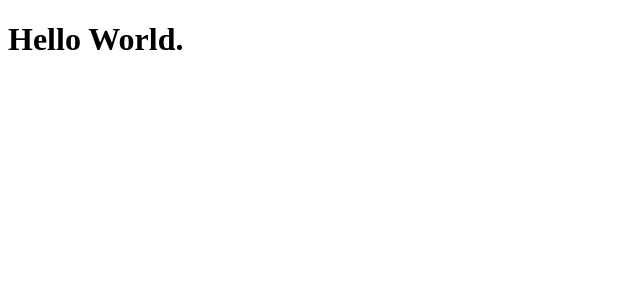
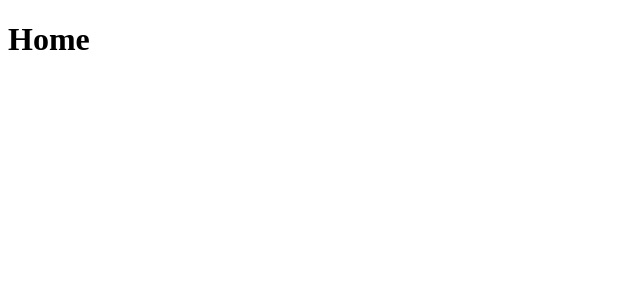
Before and after one commit to rafael-p-s/desafio---CompanySector, a React (Vite) app in the folder frontend/: page / in a window 1280 px wide. Shown: the top 300 px of the page, without its empty margins (0-640 px from the left). Built offline with nearby package versions, Linux system fonts and the light colour scheme.

Commit message:
Created and set up reqact-router-dom and the pages.

```diff
--- a/frontend/src/App.jsx
+++ b/frontend/src/App.jsx
@@ -1,7 +1,12 @@
+import React from "react";
+import { BrowserRouter } from "react-router-dom";
+import { MainRoutes } from "./routes/index.jsx";
 function App() {
   return (
     <>
-      <h1>Hello World.</h1>
+      <BrowserRouter>
+        <MainRoutes></MainRoutes>
+      </BrowserRouter>
     </>
   );
 }
--- /dev/null
+++ b/frontend/src/pages/cadcompany/index.jsx
@@ -0,0 +1,7 @@
+export function CadCompany() {
+  return (
+    <>
+      <h1>CadCompany</h1>
+    </>
+  );
+}
--- /dev/null
+++ b/frontend/src/pages/cadsector/index.jsx
@@ -0,0 +1,7 @@
+export function CadSector() {
+    return (
+      <>
+        <h1>CadSector</h1>
+      </>
+    );
+  }
--- /dev/null
+++ b/frontend/src/pages/home/index.jsx
@@ -0,0 +1,8 @@
+import React from "react";
+export function Home() {
+  return (
+    <>
+      <h1>Home</h1>
+    </>
+  );
+}
--- /dev/null
+++ b/frontend/src/routes/index.jsx
@@ -0,0 +1,14 @@
+import React from "react";
+import { Routes, Route } from "react-router-dom";
+
+import { Home } from "../pages/home/index.jsx";
+import { CadCompany } from "../pages/cadcompany/index.jsx";
+import { CadSector } from "../pages/cadsector/index.jsx";
+
+export const MainRoutes = () => (
+  <Routes>
+    <Route path="/" element={<Home />} />
+    <Route path="/cadcompany" element={<CadCompany />} />
+    <Route path="/cadsector" element={<CadSector />} />
+  </Routes>
+);
```
